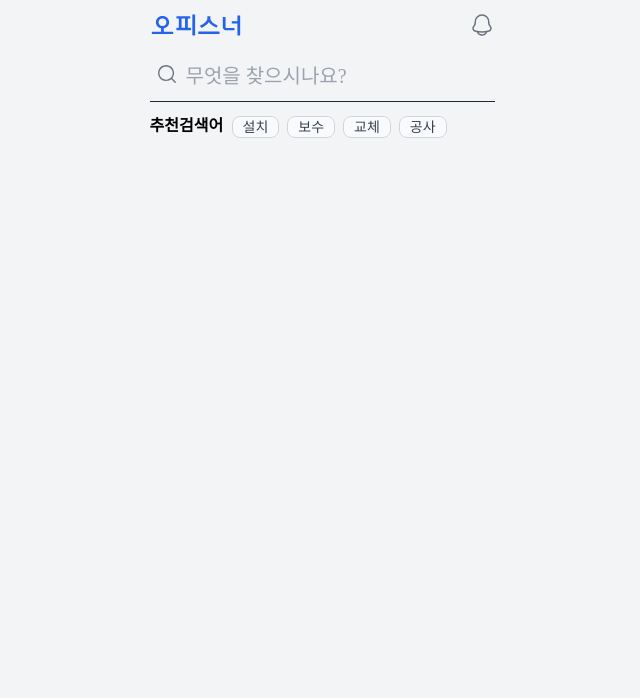
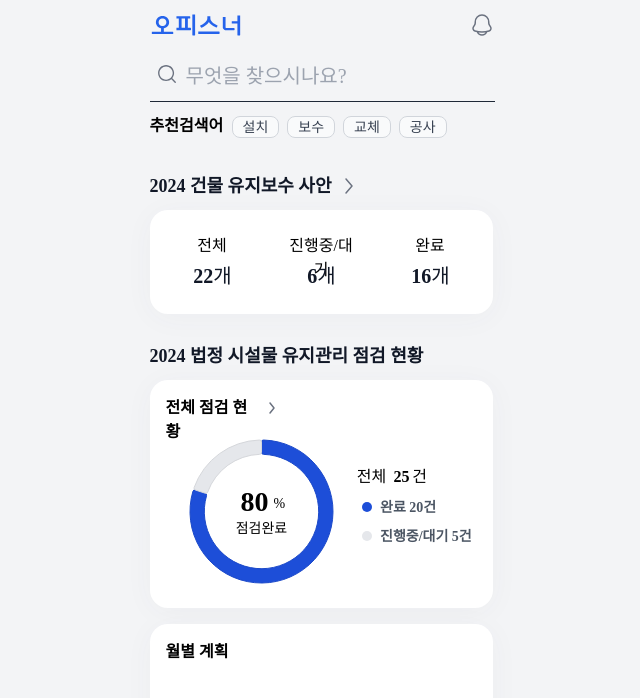
Before and after one commit to 10aeat/10aeat_Frontend, a Next.js app: page / in a window 1280 px wide. Shown: the top 698 px of the page, without its empty margins (318-958 px from the left). Built offline with nearby package versions, Linux system fonts and the light colour scheme; a web font is replaced by a local one.

Commit message:
[Feat] 소유자 홈 파이 차트

```diff
--- a/package.json
+++ b/package.json
@@ -15,6 +15,7 @@
     "@emotion/styled": "^11.11.5",
     "@mui/lab": "^5.0.0-alpha.170",
     "@mui/material": "^5.15.18",
+    "@nivo/pie": "^0.87.0",
     "autoprefixer": "^10.4.19",
     "next": "14.2.3",
     "react": "^18.3.1",
--- a/src/app/page.tsx
+++ b/src/app/page.tsx
@@ -1,6 +1,9 @@
 'use client'
 
 import Logo from '@/components/atoms/Logo'
+import ManageStatus from '@/components/atoms/ManageStatus'
+import MonthlyPlan from '@/components/atoms/MonthlyPlan'
+import RepairStatus from '@/components/atoms/RepairStatus'
 import TagBadge, { TagBadgeStyle } from '@/components/atoms/TagBadge'
 import Image from 'next/image'
 
@@ -52,6 +55,31 @@ export default function Home() {
           </div>
         </div>
       </div>
+      <div className="relative  w-[345px]  h-[140px]">
+        <div className=" mt-[34px]">
+          <div className="absolute  font-Pretendard font-bold text-gray-900 text-[18px] leading-[24px] whitespace-nowrap">
+            2024 건물 유지보수 사안
+          </div>
+          <Image
+            src="/icons/arrow_right_large.svg"
+            width={24}
+            height={24}
+            alt="arrow_right_large"
+            className="!absolute !w-[24px] !h-[24px] !left-[187px]"
+          />
+        </div>
+        <RepairStatus total={22} pending={6} finish={16} />
+      </div>
+      <div className="mt-[32px] w-[345px]  h-[140px]">
+        <div className="relative mt-[32px]">
+          <div className="absolute  font-Pretendard font-bold text-gray-900 text-[18px] leading-[24px] whitespace-nowrap">
+            2024 법정 시설물 유지관리 점검 현황
+          </div>
+        </div>
+        <ManageStatus />
+        <div className="mt-[16px]" />
+        <MonthlyPlan />
+      </div>
     </div>
   )
 }
--- /dev/null
+++ b/src/components/atoms/ManageStatus.tsx
@@ -0,0 +1,172 @@
+import Image from 'next/image'
+import { ResponsivePie } from '@nivo/pie'
+import { Span } from 'next/dist/trace'
+
+export default function ManageStatus() {
+  const data = [
+    {
+      id: '완료',
+      label: '완료',
+      value: 20,
+      color: '#1D4ED8',
+    },
+    {
+      id: '진행중/대기',
+      label: '진행중/대기',
+      value: 5,
+      color: '#E5E7Eb',
+    },
+  ]
+  const totalValue = data.reduce((acc, item) => acc + item.value, 0)
+  const completedItem = data.find((item) => item.id === '완료')
+  const completedValue = completedItem ? completedItem.value : 0
+  const completionPercentage = ((completedValue / totalValue) * 100).toFixed(0)
+  return (
+    <div className="relative w-[343px] h-[228px] top-[36px] bg-white rounded-[18px] shadow-primary">
+      <div className="inline-flex items-start absolute top-[16px] left-[16px]">
+        <div className="relative w-[94px] h-[23px] font-Pretendard text-[16px] font-semibold leading-[24px] ">
+          전체 점검 현황
+        </div>
+        <Image
+          src="/icons/arrow_right_small.svg"
+          width={24}
+          height={24}
+          alt="arrow_right_small"
+          className="!relative !w-[24px] !h-[24px]"
+        />
+      </div>
+      <ResponsivePie
+        data={data}
+        margin={{ top: 60, right: 90, bottom: 25, left: -30 }}
+        innerRadius={0.8}
+        cornerRadius={2}
+        activeOuterRadiusOffset={3}
+        colors={['#1D4ED8', '#E5E7Eb']}
+        borderWidth={1}
+        borderColor={{
+          from: 'color',
+          modifiers: [['darker', 0.2]],
+        }}
+        enableArcLinkLabels={false}
+        enableArcLabels={false}
+        theme={{
+          labels: {
+            text: {
+              fontSize: '16px',
+              fontFamily: 'Pretendard',
+              fill: '#4B5563',
+              fontWeight: 500,
+              lineHeight: 24,
+            },
+          },
+          legends: {
+            text: {
+              fontSize: '14px',
+              fontFamily: 'Pretendard',
+              // fill: '#4B5563',
+              fontWeight: 600,
+              lineHeight: 24,
+            },
+          },
+        }}
+        legends={[
+          {
+            anchor: 'right',
+            direction: 'column',
+            justify: false,
+            translateX: 80,
+            translateY: 10,
+            itemsSpacing: 1,
+            itemWidth: 121,
+            itemHeight: 28,
+            itemTextColor: '#4B5563',
+            itemDirection: 'left-to-right',
+            itemOpacity: 1,
+            symbolSize: 10,
+            symbolShape: 'circle',
+            effects: [
+              {
+                on: 'hover',
+                style: {
+                  itemTextColor: '#000',
+                },
+              },
+            ],
+            data: data.map((d) => ({
+              id: d.id,
+              label: `${d.label} ${d.value}건`,
+              color: d.color,
+            })),
+            // data: data.map((d) => ({
+            //   id: d.id,
+            //   label: `${d.label} (${d.value})`,
+            // })),
+          },
+        ]}
+        layers={[
+          'arcs',
+          ({ centerX, centerY }) => (
+            <>
+              <g transform={`translate(${centerX},${centerY - 10})`}>
+                <text
+                  x="-7"
+                  dominantBaseline="central"
+                  textAnchor="middle"
+                  className="text-[28px] font-bold font-Pretendard text-gray-700"
+                >
+                  {completionPercentage}
+                </text>
+                <text
+                  x="12"
+                  y="-10"
+                  dy="1.2em"
+                  className="text-[14px] font-normal font-Pretendard text-gray-900"
+                >
+                  %
+                </text>
+              </g>
+              <g transform={`translate(${centerX},${centerY + 17})`}>
+                <text
+                  dominantBaseline="central"
+                  textAnchor="middle"
+                  className="text-[14px] font-normal font-Pretendard text-gray-900"
+                >
+                  점검완료
+                </text>
+              </g>
+            </>
+          ),
+          ({ centerX, centerY }) => (
+            <g transform={`translate(${centerX + 130},${centerY - 35})`}>
+              <text
+                x="-20"
+                dominantBaseline="central"
+                textAnchor="middle"
+                className="text-[16px] font-medium font-Pretendard text-gray-700"
+              >
+                전체
+              </text>
+              <text
+                x="10"
+                dominantBaseline="central"
+                textAnchor="middle"
+                className="text-[16px] font-bold font-Pretendard text-gray-700"
+              >
+                {totalValue}
+              </text>
+              <text
+                x="28"
+                dominantBaseline="central"
+                textAnchor="middle"
+                className="text-[16px] font-medium font-Pretendard text-gray-700"
+              >
+                건
+              </text>
+            </g>
+          ),
+          'legends',
+        ]}
+      />
+    </div>
+  )
+}
--- /dev/null
+++ b/src/components/atoms/MonthlyPlan.tsx
@@ -0,0 +1,16 @@
+import Button, { ButtonStyle } from './Button'
+
+export default function MonthlyPlan() {
+  return (
+    <div className="relative w-[343px] h-[185px] top-[36px] bg-white rounded-[18px] shadow-primary">
+      <div className="inline-flex items-start absolute top-[16px] left-[16px]">
+        <div className="relative w-[94px] h-[23px] font-Pretendard text-[16px] font-semibold leading-[24px] ">
+          월별 계획
+        </div>
+        <div className="inline-flex flex-col items-start gap-[8px] absolute top-[52px] left-[16px]">
+          <div className="inline-flex items-start gap-[8px] relative"></div>
+        </div>
+      </div>
+    </div>
+  )
+}
--- /dev/null
+++ b/src/components/atoms/RepairStatus.tsx
@@ -0,0 +1,39 @@
+interface Props {
+  total: number
+  pending: number
+  finish: number
+}
+
+export default function RepairStatus({ total, pending, finish }: Props) {
+  return (
+    <div className="relative w-[343px] h-[104px] top-[36px] bg-white rounded-[18px] shadow-primary">
+      <div className="left-[24px] absolute w-[81px] h-[56px] top-[24px]">
+        <div className="text-center w-[77px] font-Pretendard font-medium text-[16px] leading-[24px] ">
+          전체
+        </div>
+        <p className="w-[70px] top-[28px] left-[4px] font-Pretendard text-[20px] leading-[28px] absolute text-gray-900 text-center font-bold">
+          <span className="font-bold">{total}</span>
+          <span className="font-medium">개</span>
+        </p>
+      </div>
+      <div className="left-[133px] absolute w-[81px] h-[56px] top-[24px]">
+        <div className="text-center w-[77px] font-Pretendard font-medium text-[16px] leading-[24px] ">
+          진행중/대기
+        </div>
+        <p className="w-[70px] top-[28px] left-[4px] font-Pretendard text-[20px] leading-[28px] absolute text-gray-900 text-center font-bold">
+          <span className="font-bold">{pending}</span>
+          <span className="font-medium">개</span>
+        </p>
+      </div>
+      <div className="left-[242px] absolute w-[81px] h-[56px] top-[24px]">
+        <div className="text-center w-[77px] font-Pretendard font-medium text-[16px] leading-[24px] ">
+          완료
+        </div>
+        <p className="w-[70px] top-[28px] left-[4px] font-Pretendard text-[20px] leading-[28px] absolute text-gray-900 text-center font-bold">
+          <span className="font-bold">{finish}</span>
+          <span className="font-medium">개</span>
+        </p>
+      </div>
+    </div>
+  )
+}
```
Also changed, not shown: 1 other file (tests, documents, lock files or other folders).
